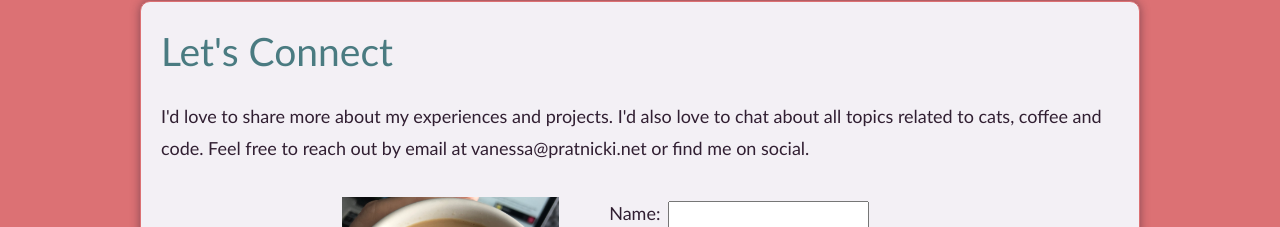
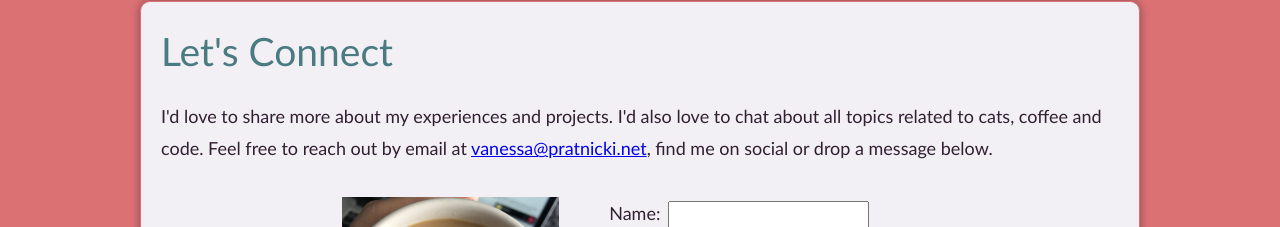
Before and after one commit to vpratnicki/react-portfolio, a React (Create React App) app: page / in a window 1280 px wide. Both pictures are taken after a click on the link "Contact". Shown: the part 123-350 px from the top of the page. Built offline with nearby package versions, Linux system fonts and the light colour scheme.

Commit message:
Chore: Added email link.

```diff
--- a/src/components/Contact/index.js
+++ b/src/components/Contact/index.js
@@ -43,7 +43,7 @@ function Contact() {
           <h2>Let's Connect</h2>
           <p>I'd love to share more about my experiences and projects. I'd also love to chat about all topics related to cats, coffee and code.
 
-Feel free to reach out by email at vanessa@pratnicki.net or find me on social.</p><br/>
+Feel free to reach out by email at <a href='mailto:vanessa@pratnicki.net'>vanessa@pratnicki.net</a>, find me on social or drop a message below.</p><br/>
         </div>
         <div className="connect">
         <div className="lets-connect-img">
```
